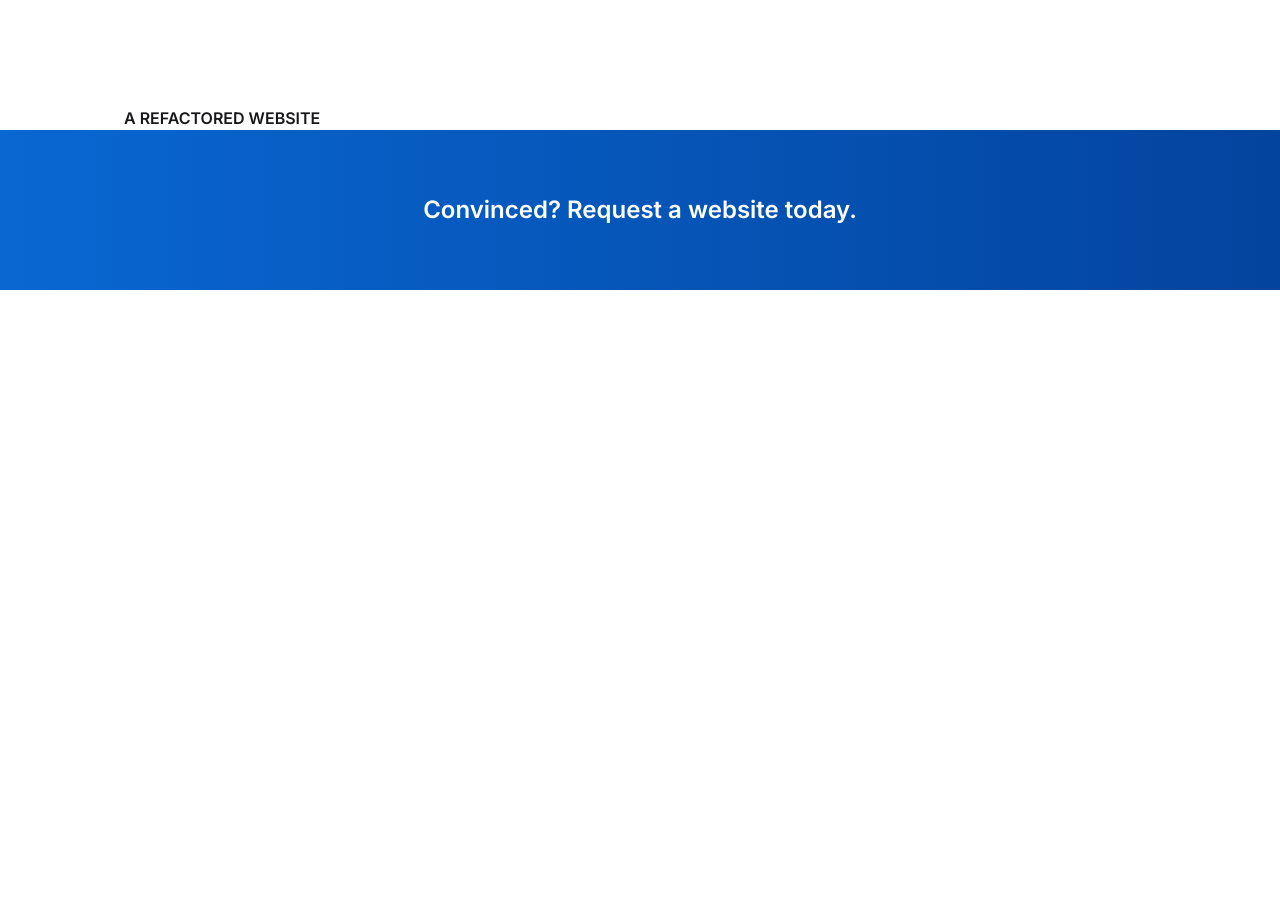
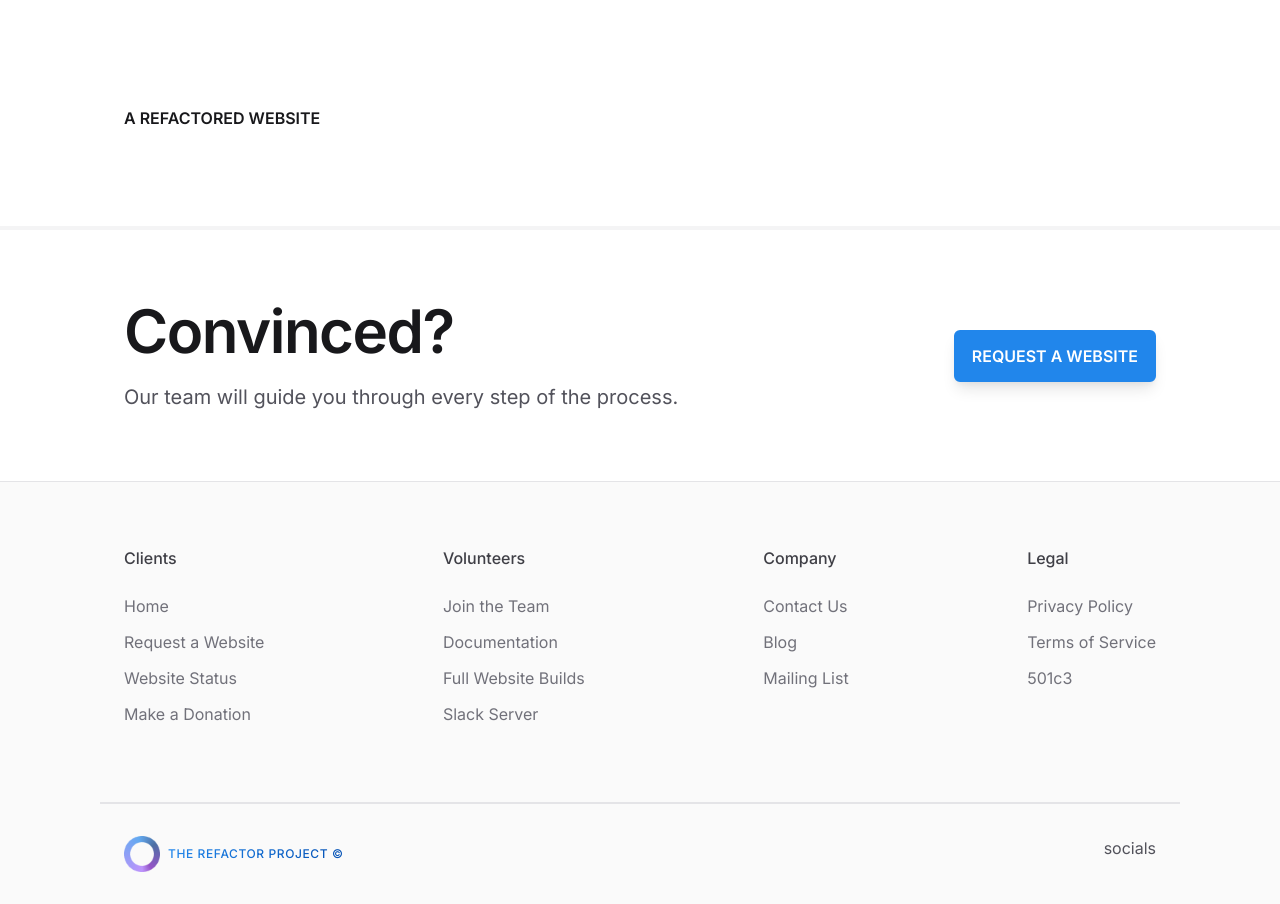
Before and after one commit to AnthonyKuang/the-refactor-project, a Next.js app: page / in a window 1280 px wide. Shown: the part 920-1824 px from the top of the page. Before the commit the page ends 1210 px from the top, so only its background shows below. Built offline with nearby package versions, Linux system fonts and the light colour scheme.

Commit message:
footer section

```diff
--- a/components/Footer.js
+++ b/components/Footer.js
@@ -1,11 +1,64 @@
+import Image from 'next/image';
+
 export default function Footer() {
   return (
-    <footer className='bg-gradient-to-r from-blue-500 to-blue-700'>
-      <div className='container-homepage mx-auto px-4 py-16'>
-        <h2 className='text-2xl text-white text-center'>
-          Convinced? Request a website today.
-        </h2>
-      </div>
+    <footer className='mt-24 border-t-4 border-gray-100'>
+      <section className='container-homepage flex justify-between items-center py-16'>
+        <div>
+          <h2 className='heading-text'>Convinced?</h2>
+          <p className='mt-2 showcase-text'>
+            Our team will guide you through every step of the process.
+          </p>
+        </div>
+        <div>
+          <a href='#LINK' className='btn-primary'>
+            Request a website
+          </a>
+        </div>
+      </section>
+
+      <section className='bg-gray-50 border-t border-gray-200'>
+        <div className='container-homepage flex justify-between pt-16 text-gray-500'>
+          <ul className='space-y-3'>
+            <li className='font-medium text-gray-700 mb-6'>Clients</li>
+            <li>Home</li>
+            <li>Request a Website</li>
+            <li>Website Status</li>
+            <li>Make a Donation</li>
+            <li></li>
+          </ul>
+          <ul className='space-y-3'>
+            <li className='font-medium text-gray-700 mb-6'>Volunteers</li>
+            <li>Join the Team</li>
+            <li>Documentation</li>
+            <li>Full Website Builds</li>
+            <li>Slack Server</li>
+          </ul>
+          <ul className='space-y-3'>
+            <li className='font-medium text-gray-700 mb-6'>Company</li>
+            <li>Contact Us</li>
+            <li>Blog</li>
+            <li>Mailing List</li>
+          </ul>
+          <ul className='space-y-3'>
+            <li className='font-medium text-gray-700 mb-6'>Legal</li>
+            <li>Privacy Policy</li>
+            <li>Terms of Service</li>
+            <li>501c3</li>
+          </ul>
+        </div>
+        <div className='mt-16 py-8 container-homepage flex justify-between border-t-2 border-gray-200'>
+          <div className='flex items-center gap-2'>
+            <Image
+              src='/logo/the-refactor-project-48.png'
+              width='36'
+              height='36'
+            />
+            <p className='text-xs gradient-text'>The Refactor Project &copy;</p>
+          </div>
+          <div>socials</div>
+        </div>
+      </section>
     </footer>
   );
 }
--- a/components/Navbar.js
+++ b/components/Navbar.js
@@ -4,7 +4,7 @@ import Link from 'next/link';
 export default function Navbar({ page }) {
   return (
     <nav className='shadow-lg text-sm font-medium sticky top-0 z-10 blur'>
-      <div className='container-homepage mx-auto px-6 flex justify-between items-center'>
+      <div className='container-homepage flex justify-between items-center'>
         <div className='flex-1 flex items-center'>
           <Link href='/'>
             <a className='h-12'>
@@ -37,8 +37,8 @@ export default function Navbar({ page }) {
                 </svg>
               </a>
             </Link>
-            <div className='absolute right-0 w-screen shadow-2xl bg-white border-t border-gray-100 opacity-0 transition-opacity duration-500 ease-in-out off-screen'>
-              <ul className='container-homepage mx-auto px-6'>
+            <div className='menu'>
+              <ul className='container-homepage'>
                 <li>one</li>
                 <li>two</li>
                 <li>three</li>
@@ -63,8 +63,8 @@ export default function Navbar({ page }) {
                 </svg>
               </a>
             </Link>
-            <div className='absolute right-0 w-screen shadow-2xl bg-white border-t border-gray-100 opacity-0 transition-opacity duration-500 ease-in-out off-screen'>
-              <ul className='container-homepage mx-auto px-6'>
+            <div className='menu'>
+              <ul className='container-homepage'>
                 <li>four</li>
                 <li>five</li>
                 <li>six</li>
@@ -83,11 +83,7 @@ export default function Navbar({ page }) {
             </a>
           </Link>
           <Link href='/signup'>
-            <a
-              href='#LINK'
-              role='button'
-              className='block text-center bg-blue-400 text-white rounded-md w-20 py-2 transition duration-200 hover:bg-blue-300 font-semibold'
-            >
+            <a href='#LINK' role='button' className='btn-secondary'>
               Sign up
             </a>
           </Link>
--- a/pages/index.js
+++ b/pages/index.js
@@ -9,26 +9,26 @@ export default function Home() {
         <link rel='icon' href='/favicon.ico' />
       </Head>
 
-      <section className='container-homepage mx-auto px-6 text-center'>
-        <p className='mt-20 sm:mt-28 xl:mt-32 inline-block bg-gradient-to-r text-transparent bg-clip-text from-blue-400 to-blue-600 uppercase text-sm sm:text-base md:text-lg lg:text-xl font-medium tracking-wider'>
+      <section className='container-homepage text-center'>
+        <p className='mt-20 sm:mt-28 xl:mt-32 gradient-text'>
           The Refactor Project
         </p>
-        <h1 className='mt-6 max-w-4xl mx-auto text-3xl md:text-5xl xl:text-6xl tracking-tight leading-normal md:leading-snug lg:leading-tight xl:leading-tight'>
+        <h1 className='mt-6 max-w-4xl mx-auto heading-text'>
           Volunteer-made websites, for businesses and nonprofits.
         </h1>
-        <p className='mt-16 max-w-lg mx-auto text-base sm:text-lg md:text-xl leading-loose sm:leading-loose md:leading-loose'>
+        <p className='mt-16 max-w-lg mx-auto showcase-text'>
           We transform the web by crafting responsive and performant websites to
           users on all devices.
         </p>
         <a
           href='#LINK'
-          className='mt-36 sm:mt-72 block max-w-xs sm:max-w-sm md:max-w-md mx-auto border-blue-400 border-2 bg-blue-400 text-white font-semibold uppercase rounded-md py-3 transition duration-200 hover:bg-white hover:text-blue-400 shadow-lg hover:shadow-2xl'
+          className='mt-36 sm:mt-80 xl:mt-72 btn-primary max-w-xs sm:max-w-sm md:max-w-md'
         >
           Request a website
         </a>
       </section>
 
-      <main className='mt-36 container-homepage mx-auto px-6'>
+      <main className='mt-36 container-homepage'>
         <h2 className='uppercase'>A refactored website</h2>
         <div></div>
       </main>
--- a/styles/globals.css
+++ b/styles/globals.css
@@ -20,11 +20,38 @@
 }
 
 @layer components {
+  .btn-primary {
+    @apply block mx-auto border-blue-400 border-2 bg-blue-400 text-white font-semibold uppercase rounded-md py-3 transition duration-200 hover:bg-white hover:text-blue-400 shadow-lg hover:shadow-2xl text-center px-4;
+  }
+
+  .btn-secondary {
+    @apply block text-center bg-blue-400 text-white rounded-md w-20 py-2 transition duration-200 hover:bg-blue-300 font-semibold shadow-sm hover:shadow-md;
+  }
+
+  .menu {
+    @apply absolute right-0 w-screen shadow-2xl bg-white border-t-4 border-gray-100 opacity-0 transition-opacity duration-500 ease-in-out off-screen;
+  }
+
+  .heading-text {
+    @apply text-3xl md:text-5xl xl:text-6xl tracking-tight leading-normal md:leading-snug lg:leading-tight xl:leading-tight;
+  }
+
+  .showcase-text {
+    @apply text-base sm:text-lg md:text-xl leading-loose sm:leading-loose md:leading-loose;
+  }
+
+  .gradient-text {
+    @apply inline-block bg-gradient-to-r text-transparent bg-clip-text from-blue-400 to-blue-600 uppercase text-sm sm:text-base md:text-lg lg:text-xl font-medium tracking-wider;
+  }
 }
 
 @layer utilities {
   .container-homepage {
     max-width: 1080px;
+    margin-left: auto;
+    margin-right: auto;
+    padding-left: 24px;
+    padding-right: 24px;
   }
 
   .blur {
```
